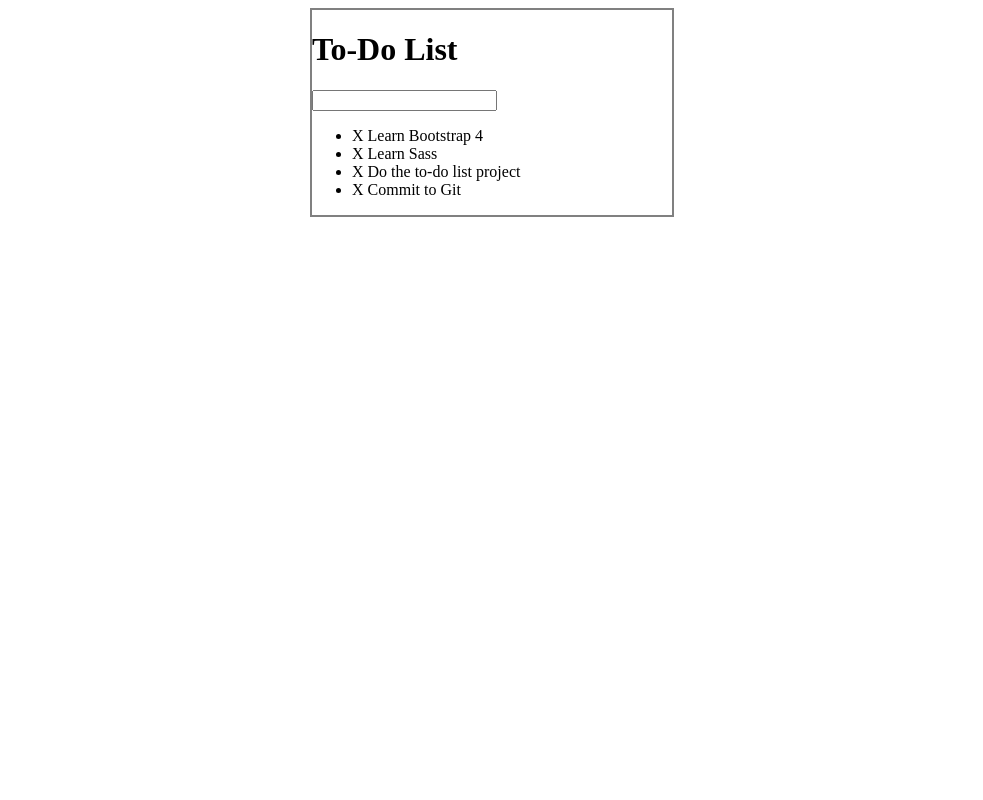
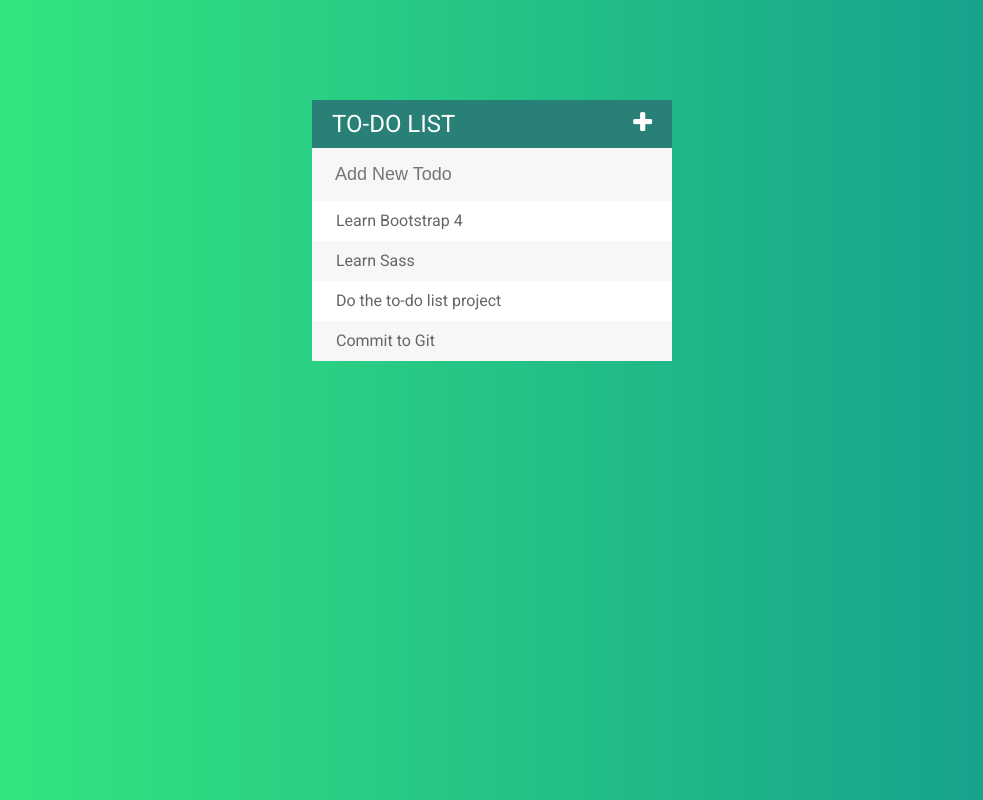
Before and after one commit to akoliag/jQuery, a plain HTML site: page Todo_List_Project/index.html in a window 1280 px wide. Shown: the whole page, without its empty margins (148-1131 px from the left). Drawn offline with nearby package versions, Linux system fonts and the light colour scheme.

Commit message:
Todo list final version

```diff
--- a/Todo_List_Project/assets/css/styles.css
+++ b/Todo_List_Project/assets/css/styles.css
@@ -1,9 +1,85 @@
 #container {
-    border: 2px solid gray;
     width: 360px;
-    margin: 0 auto;
+    margin: 100px auto;
+    background: #f7f7f7;'
+    box-shadow: 3px 3px 9px 0px rgba(50, 50, 50, 0.87);
+
 }
 .completed {
     color: gray;
     text-decoration: line-through;
 }
+
+h1 {
+    background: #298076;
+    color: white;
+    margin:0;
+    padding: 10px 20px;
+    text-transform: uppercase;
+    font-size: 24px;
+    font-weight: normal;
+
+}
+
+ul {
+    list-style: none;
+    margin: 0;
+    padding: 0;
+}
+
+body {
+    font-family: Roboto;
+    background: #11998e;  /* fallback for old browsers */
+    background: -webkit-linear-gradient(to right, #38ef7d, #11998e);  /* Chrome 10-25, Safari 5.1-6 */
+    background: linear-gradient(to right, #38ef7d, #11998e); /* W3C, IE 10+/ Edge, Firefox 16+, Chrome 26+, Opera 12+, Safari 7+ */
+
+}
+
+li {
+    background: white;
+    height: 40px;
+    line-height: 40px;
+    color: #666;
+
+}
+
+li:nth-child(2n){
+    background: #f7f7f7;
+}
+
+input {
+    font-size: 18px;
+    background: #f7f7f7;
+    width: 100%;
+    padding: 13px 13px 13px 20px;
+    box-sizing: border-box;
+    color: #298076;
+    border: 3px solid rgba(0,0,0,0); /*removes the gap between the input window and the rest of table body*/
+}
+
+input:focus {
+    background: white;
+    border: 3px solid #298076;
+    outline: none;
+}
+
+.fa-plus {
+    float: right;
+}
+
+span {
+    background: #E74C3C;
+    height: 40px;
+    margin-right: 20px;
+    text-align: center;
+    color: white;
+    width: 0px;
+    display: inline-block;
+    transition: 0.2s linear;
+    opacity: 0;
+}
+
+li:hover span  {
+    width: 40px;
+    opacity: 1.0;
+}
--- a/Todo_List_Project/assets/js/app.js
+++ b/Todo_List_Project/assets/js/app.js
@@ -24,6 +24,10 @@ $("input[type='text']").keypress(function(event){
         var todoText = $(this).val();
         $(this).val("");//clearing the input text after adding
         //create a new li and add to ul
-        $("ul").append("<li><span>X</span> " + todoText + "</li>")
+        $("ul").append("<li><span><i class='fa fa-trash'></i></span> " + todoText + "</li>")
     }
 })
+
+$(".fa-plus").click(function(){
+    $("input[type='text']").fadeToggle()
+});
--- a/Todo_List_Project/index.html
+++ b/Todo_List_Project/index.html
@@ -4,18 +4,20 @@
 <head>
     <title>The Todo List</title>
     <link rel="stylesheet" href="assets/css/styles.css">
+    <link href="https://fonts.googleapis.com/css?family=Roboto" rel="stylesheet">
+    <link rel="stylesheet" type="text/css" href="https://maxcdn.bootstrapcdn.com/font-awesome/4.7.0/css/font-awesome.min.css">
     <script
     src="https://code.jquery.com/jquery-3.2.1.min.js"></script>
 
 <body>
 <div id="container">
-    <h1>To-Do List</h1>
-    <input type="text">
+    <h1>To-Do List <i class="fa fa-plus" aria-hidden="true"></i></h1>
+    <input type="text" placeholder="Add New Todo">
     <ul>
-        <li><span>X</span> Learn Bootstrap 4</li>
-        <li><span>X</span> Learn Sass</li>
-        <li><span>X</span> Do the to-do list project</li>
-        <li><span>X</span> Commit to Git</li>
+        <li><span><i class="fa fa-trash"></i></span> Learn Bootstrap 4</li>
+        <li><span><i class="fa fa-trash"></i></span> Learn Sass</li>
+        <li><span><i class="fa fa-trash"></i></span> Do the to-do list project</li>
+        <li><span><i class="fa fa-trash"></i></span> Commit to Git</li>
     </ul>
 </div>
 
```
